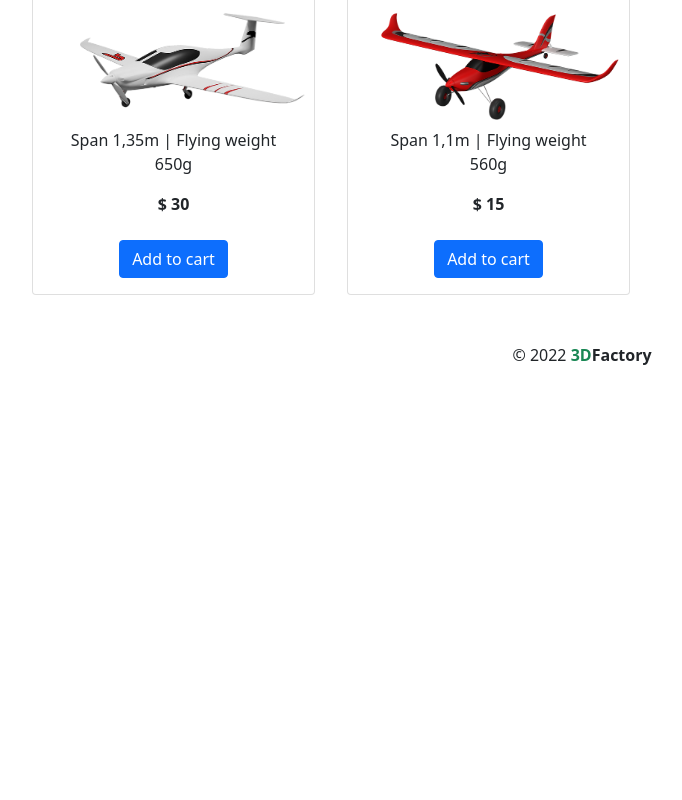
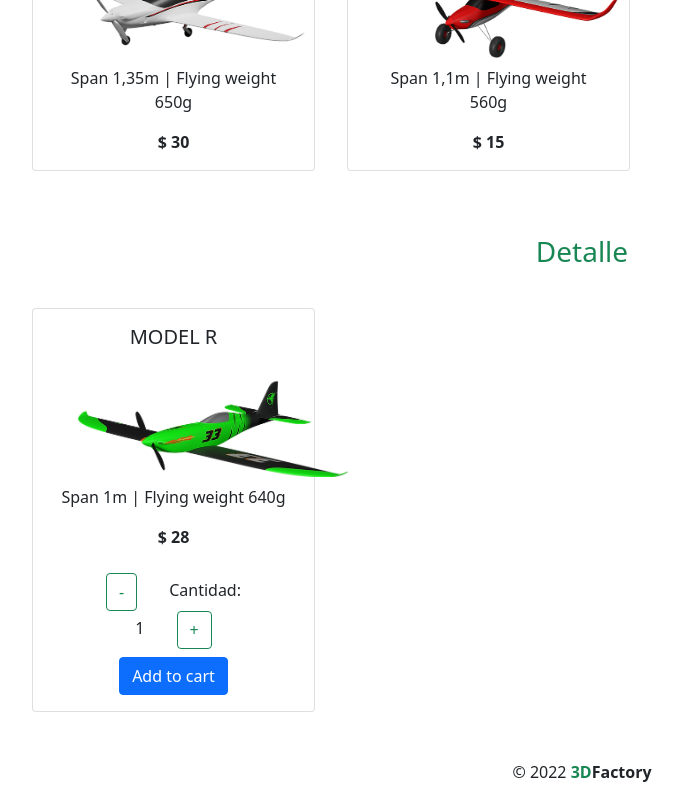
Before and after one commit to pablomailhet/plm-app, a React (Create React App) app: page / in a window 1280 px wide. Shown: the part 613-1413 px from the top of the page, without its empty margins (58-740 px from the left). Before the commit the page ends 996 px from the top, so only its background shows below. Built offline with nearby package versions, Linux system fonts and the light colour scheme.

Commit message:
Desafio Clase 7

```diff
--- a/src/App.js
+++ b/src/App.js
@@ -1,11 +1,13 @@
 import NavBar from "./components/NavBar";
 import ItemListContainer from "./components/ItemListContainer";
+import ItemDetailContainer from "./components/ItemDetailContainer"
 import Footer from "./components/Footer";
 const App = () => {
     return (
         <>
             <NavBar title="3DFactory" />
             <ItemListContainer greeting="Airplanes" />
+            <ItemDetailContainer />
             <Footer />
         </>
     );
--- a/src/components/Item.js
+++ b/src/components/Item.js
@@ -1,5 +1,6 @@
 import {Container,Button,Card} from "react-bootstrap";
-const Item = ({item,onAdd}) => {
+import ItemCount from "./ItemCount";
+const Item = ({item}) => {
     return (
       <Card className="col-md-3 mx-3 my-3">
         <Card.Body>
@@ -7,9 +8,6 @@ const Item = ({item,onAdd}) => {
             <img src={item.pictureUrl} style={{height: "120px"}} />
             <Card.Text className="pt-2">{item.description}</Card.Text>
             <Card.Text><b>$ {item.price}</b></Card.Text>
-            <Container className="pt-2">
-                <Button variant="primary" onClick={onAdd}>Add to cart</Button>
-            </Container>
         </Card.Body>
       </Card>
     )
--- a/src/components/ItemCount.js
+++ b/src/components/ItemCount.js
@@ -8,24 +8,21 @@ const ItemCount = ({stock,initial,onAdd}) => {
         }
     }
     const quitar = () => {
-        if(cantidad>0){
+        if(cantidad>1){
             setCantidad(cantidad-1);
         }
     }
     return (
-        <Card style={{width:'400px'}}>
-            <Card.Body>
-                <Card.Title>Producto x</Card.Title>
+        <>
             <Container className="pt-2">
                 <Button variant="outline-success" onClick={quitar}>-</Button>
-                    <Container as="span" className="mx-3">Cantidad: {cantidad}</Container>
+                <Container as="span" className="mx-2">Cantidad: {cantidad}</Container>
                 <Button variant="outline-success" onClick={agregar}>+</Button>
             </Container>
             <Container className="pt-2">
                 <Button variant="primary" onClick={onAdd}>Add to cart</Button>
             </Container>
-            </Card.Body>
-        </Card>
+        </>
     );
 };
 export default ItemCount;
--- /dev/null
+++ b/src/components/ItemDetail.js
@@ -0,0 +1,16 @@
+import {Card} from "react-bootstrap";
+import ItemCount from "./ItemCount";
+const ItemDetail = ({item}) => {
+    return (
+        <Card className="col-md-3 mx-3 my-3">
+            <Card.Body>
+                <Card.Title>{item.title}</Card.Title>
+                <img src={item.pictureUrl} style={{height: "120px"}} />
+                <Card.Text className="pt-2">{item.description}</Card.Text>
+                <Card.Text><b>$ {item.price}</b></Card.Text>
+                <ItemCount stock={item.stock} initial={1} onAdd={()=>{}} />
+            </Card.Body>
+        </Card>
+    )
+}
+export default ItemDetail
--- /dev/null
+++ b/src/components/ItemDetailContainer.js
@@ -0,0 +1,43 @@
+import {Container,Row,Col} from "react-bootstrap";
+import { useState, useEffect } from "react";
+import ItemDetail from "./ItemDetail";
+import {productos} from "./Productos";
+const ItemDetailContainer = () => {
+
+    const [item,setItem] = useState({});
+
+    useEffect(()=>{
+        console.log("2.1_Cargando producto...")
+
+        const getItem = new Promise((resolve,reject)=>{
+            setTimeout(()=>{
+                let item = productos[2];
+                resolve(item);
+            },3000);
+        });
+        getItem.then(resolve=>{
+            console.log("2.2_Producto cargado...");
+            setItem(resolve);
+        }).catch(reject=>{
+            console.log(reject);
+        });
+
+    },[])
+
+    return (
+        <Container className="text-center p-3">
+            <Row className="align-items-center">
+                <Col>
+                    <Container className="text-center p-3 text-success">
+                        {Object.keys(item).length>0 ? <h3>Detalle</h3> : <h3>Cargando Detalle...</h3>}
+                    </Container>
+                </Col>
+            </Row>
+            <Row>
+                {Object.keys(item).length>0 ? <ItemDetail item={item} /> : ''}
+            </Row>
+        </Container>
+    )
+
+}
+export default ItemDetailContainer
--- a/src/components/ItemList.js
+++ b/src/components/ItemList.js
@@ -4,7 +4,7 @@ const ItemList = ({items}) => {
         <>
             {
                 items.map((item,index) =>{
-                    return <Item key={index} item={item} onAdd={()=>{}} />
+                    return <Item key={item.id} item={item} />
                 })
             }
         </>
--- a/src/components/ItemListContainer.js
+++ b/src/components/ItemListContainer.js
@@ -7,15 +7,15 @@ const ItemListContainer = (props) => {
     const [items,setItems] = useState([]);
 
     useEffect(()=>{
-        console.log("Cargando productos...")
+        console.log("1.1_Cargando productos...")
 
         const task = new Promise((resolve,reject)=>{
             setTimeout(()=>{
                 resolve(productos);
-            },1000);
+            },2000);
         });
         task.then(resolve=>{
-            console.log("Productos cargados...");
+            console.log("1.2_Productos cargados...");
             setItems(resolve);
         }).catch(reject=>{
             console.log(reject);
@@ -24,16 +24,16 @@ const ItemListContainer = (props) => {
     },[])
 
     return (
-        <Container as="main" className="text-center p-3">
+        <Container className="text-center p-3">
             <Row className="align-items-center">
                 <Col>
                     <Container className="text-center p-3 text-success">
-                        <h3>{props.greeting}</h3>
+                        {items.length>0 ? <h3>{props.greeting}</h3> : <h3>Cargando {props.greeting}...</h3>}
                     </Container>
                 </Col>
             </Row>
             <Row>
-                {items.length>0 ? <ItemList items={items} /> : 'Cargando...'}
+                {items.length>0 ? <ItemList items={items} /> : ''}
             </Row>
         </Container>
     );
```
Lines whose indentation alone changed are shown as unchanged.
